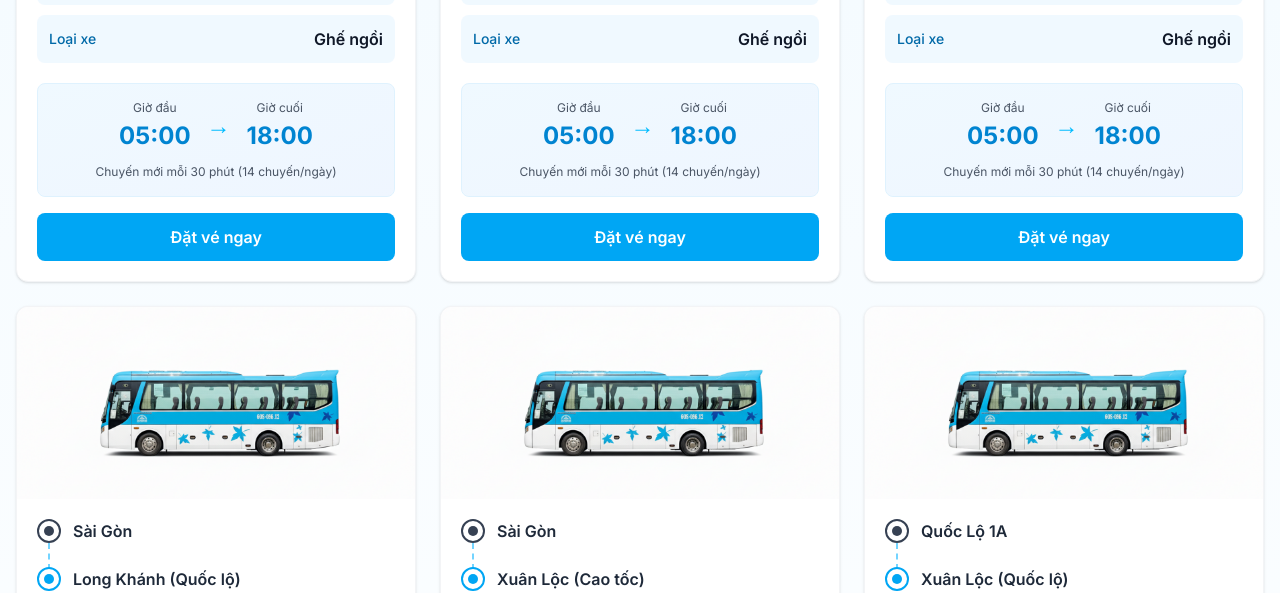
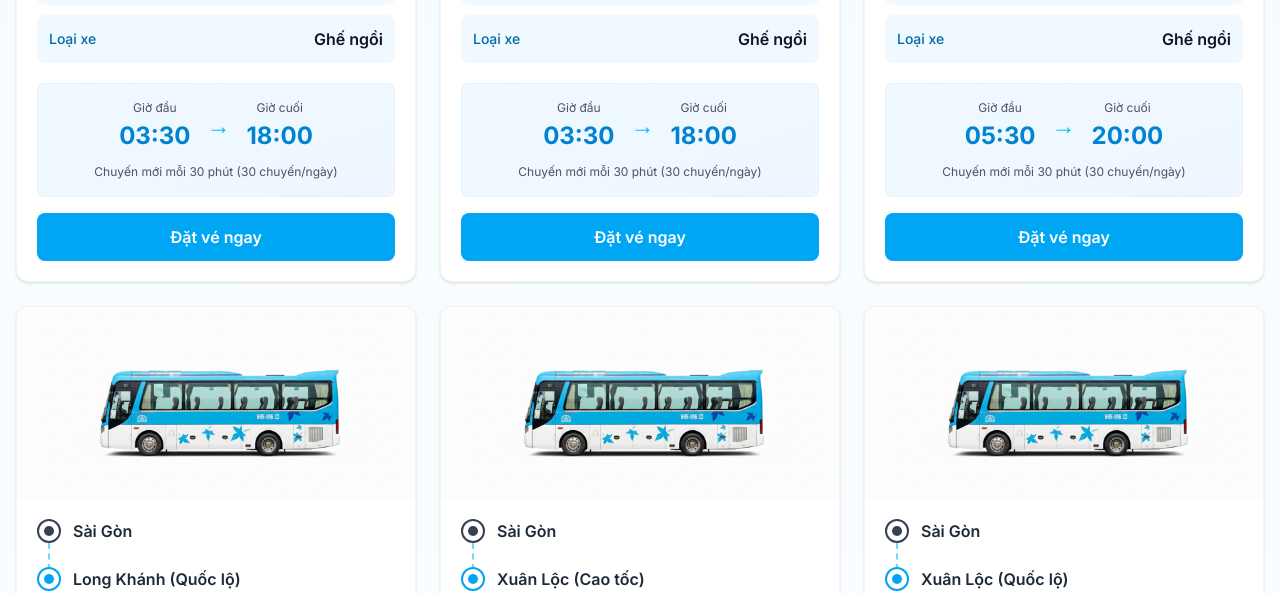
Before and after one commit to QuangMinh02052004/C-ng_Ty_TNHH_VoCucPhuong, a Next.js app: page / in a window 1280 px wide. Shown: the part 2170-2763 px from the top of the page. Built offline with nearby package versions, Linux system fonts and the light colour scheme; no server answers.

Commit message:
Sync fallback routes data with TongHop IDs and operating hours

```diff
--- a/src/data/routes.ts
+++ b/src/data/routes.ts
@@ -2,92 +2,92 @@ import { Route } from '@/types';
 
 export const routes: Route[] = [
     {
-        id: '1',
+        id: '4',
         from: 'Long Khánh',
         to: 'Sài Gòn (Cao tốc)',
         price: 120000,
         duration: '1.5 giờ',
-        departureTime: ['05:00', '06:00', '07:00', '08:00', '09:00', '10:00', '11:00', '12:00', '13:00', '14:00', '15:00', '16:00', '17:00', '18:00'],
-        availableSeats: 28,
-        busType: 'Ghế ngồi',
-        distance: 80
-    },
-    {
-        id: '2',
-        from: 'Long Khánh',
-        to: 'Sài Gòn (Quốc lộ)',
-        price: 110000,
-        duration: '2 giờ',
-        departureTime: ['05:00', '06:00', '07:00', '08:00', '09:00', '10:00', '11:00', '12:00', '13:00', '14:00', '15:00', '16:00', '17:00', '18:00'],
-        availableSeats: 28,
-        busType: 'Ghế ngồi',
-        distance: 80
-    },
-    {
-        id: '3',
-        from: 'Sài Gòn',
-        to: 'Long Khánh (Cao tốc)',
-        price: 120000,
-        duration: '1.5 giờ',
-        departureTime: ['05:00', '06:00', '07:00', '08:00', '09:00', '10:00', '11:00', '12:00', '13:00', '14:00', '15:00', '16:00', '17:00', '18:00'],
-        availableSeats: 28,
-        busType: 'Ghế ngồi',
-        distance: 80
-    },
-    {
-        id: '4',
-        from: 'Sài Gòn',
-        to: 'Long Khánh (Quốc lộ)',
-        price: 110000,
-        duration: ' ~ 2 giờ 30 phút',
-        departureTime: ['05:00', '06:00', '07:00', '08:00', '09:00', '10:00', '11:00', '12:00', '13:00', '14:00', '15:00', '16:00', '17:00', '18:00'],
+        departureTime: ['03:30','04:00','04:30','05:00','05:30','06:00','06:30','07:00','07:30','08:00','08:30','09:00','09:30','10:00','10:30','11:00','11:30','12:00','12:30','13:00','13:30','14:00','14:30','15:00','15:30','16:00','16:30','17:00','17:30','18:00'],
         availableSeats: 28,
         busType: 'Ghế ngồi',
         distance: 80
     },
     {
         id: '5',
-        from: 'Sài Gòn',
-        to: 'Xuân Lộc (Cao tốc)',
-        price: 130000,
-        duration: ' 2 giờ ~ 4 giờ ',
-        departureTime: ['05:30', '07:00', '08:30', '10:00', '11:30', '13:00', '14:30', '16:00', '17:30', '19:00'],
+        from: 'Long Khánh',
+        to: 'Sài Gòn (Quốc lộ)',
+        price: 110000,
+        duration: '2 giờ',
+        departureTime: ['03:30','04:00','04:30','05:00','05:30','06:00','06:30','07:00','07:30','08:00','08:30','09:00','09:30','10:00','10:30','11:00','11:30','12:00','12:30','13:00','13:30','14:00','14:30','15:00','15:30','16:00','16:30','17:00','17:30','18:00'],
         availableSeats: 28,
         busType: 'Ghế ngồi',
         distance: 80
     },
     {
         id: '6',
-        from: 'Quốc Lộ 1A',
-        to: 'Xuân Lộc (Quốc lộ)',
-        price: 130000,
-        duration: '1.5 giờ ~ 4 tiếng',
-        departureTime: ['05:30', '07:00', '08:30', '10:00', '11:30', '13:00', '14:30', '16:00', '17:30', '19:00'],
+        from: 'Sài Gòn',
+        to: 'Long Khánh (Cao tốc)',
+        price: 120000,
+        duration: '1.5 giờ',
+        departureTime: ['05:30','06:00','06:30','07:00','07:30','08:00','08:30','09:00','09:30','10:00','10:30','11:00','11:30','12:00','12:30','13:00','13:30','14:00','14:30','15:00','15:30','16:00','16:30','17:00','17:30','18:00','18:30','19:00','19:30','20:00'],
         availableSeats: 28,
         busType: 'Ghế ngồi',
         distance: 80
     },
     {
         id: '7',
-        from: 'Xuân Lộc',
-        to: 'Long Khánh (Cao tốc)',
-        price: 130000,
-        duration: '1 giờ',
-        departureTime: ['05:30', '07:00', '08:30', '10:00', '11:30', '13:00', '14:30', '16:00', '17:30', '19:00'],
+        from: 'Sài Gòn',
+        to: 'Long Khánh (Quốc lộ)',
+        price: 110000,
+        duration: '~ 2 giờ 30 phút',
+        departureTime: ['05:30','06:00','06:30','07:00','07:30','08:00','08:30','09:00','09:30','10:00','10:30','11:00','11:30','12:00','12:30','13:00','13:30','14:00','14:30','15:00','15:30','16:00','16:30','17:00','17:30','18:00','18:30','19:00','19:30','20:00'],
         availableSeats: 28,
         busType: 'Ghế ngồi',
         distance: 80
     },
     {
-        id: '8',
-        from: 'Xuân Lộc',
-        to: 'Long Khánh (Quốc lộ)',
+        id: '13',
+        from: 'Sài Gòn',
+        to: 'Xuân Lộc (Cao tốc)',
         price: 130000,
-        duration: '1.5 giờ',
-        departureTime: ['05:30', '07:00', '08:30', '10:00', '11:30', '13:00', '14:30', '16:00', '17:30', '19:00'],
+        duration: '2 giờ ~ 4 giờ',
+        departureTime: ['05:30','06:00','06:30','07:00','07:30','08:00','08:30','09:00','09:30','10:00','10:30','11:00','11:30','12:00','12:30','13:00','13:30','14:00','14:30','15:00','15:30','16:00','16:30','17:00','17:30','18:00','18:30'],
         availableSeats: 28,
         busType: 'Ghế ngồi',
-        distance: 80
+        distance: 120
+    },
+    {
+        id: '14',
+        from: 'Sài Gòn',
+        to: 'Xuân Lộc (Quốc lộ)',
+        price: 130000,
+        duration: '1.5 giờ ~ 4 tiếng',
+        departureTime: ['05:30','06:00','06:30'],
+        availableSeats: 28,
+        busType: 'Ghế ngồi',
+        distance: 120
+    },
+    {
+        id: '15',
+        from: 'Xuân Lộc',
+        to: 'Sài Gòn (Cao tốc)',
+        price: 150000,
+        duration: '3 giờ',
+        departureTime: ['03:30','04:00','04:30','05:00','05:30','06:00','06:30','07:00','07:30','08:00','08:30','09:00','09:30','10:00','10:30','11:00','11:30','12:00','12:30','13:00','13:30','14:00','14:30','15:00','15:30','16:00','16:30','17:00'],
+        availableSeats: 28,
+        busType: 'Ghế ngồi',
+        distance: 120
+    },
+    {
+        id: '16',
+        from: 'Xuân Lộc',
+        to: 'Sài Gòn (Quốc lộ)',
+        price: 140000,
+        duration: '4 giờ',
+        departureTime: ['03:30','04:00','04:30','05:00','05:30','06:00','06:30','07:00','07:30','08:00','08:30','09:00','09:30','10:00','10:30','11:00','11:30','12:00','12:30','13:00','13:30','14:00','14:30','15:00','15:30','16:00','16:30','17:00'],
+        availableSeats: 28,
+        busType: 'Ghế ngồi',
+        distance: 120
     }
 ];
 
```
